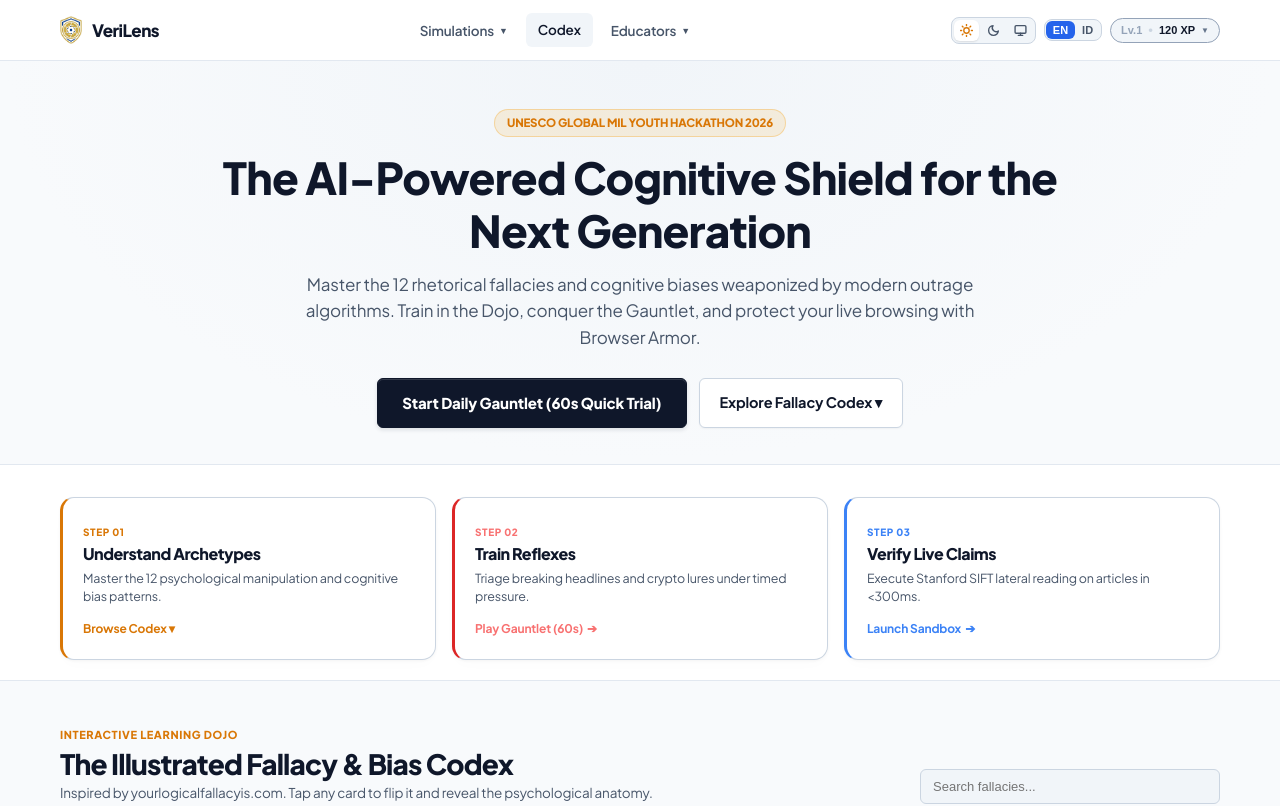
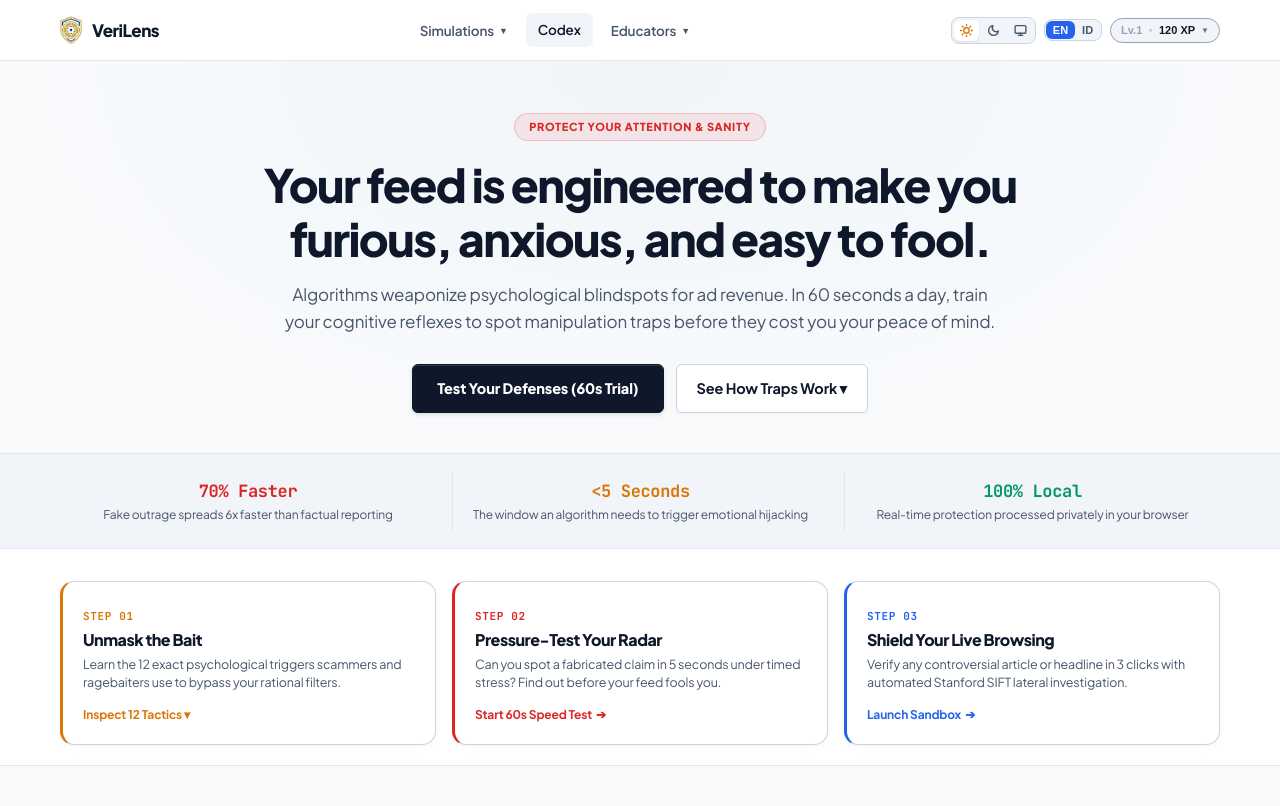
Before and after one commit to okihita/verilens, a Next.js app in the folder apps/web/: page / in a window 1280 px wide. Shown: the top 806 px of the page. Built offline with nearby package versions, Linux system fonts and the light colour scheme.

Commit message:
feat(landing): implement consumer loss-aversion hero and reality metrics strip

```diff
--- a/apps/web/app/(core)/page.js
+++ b/apps/web/app/(core)/page.js
@@ -42,29 +42,63 @@
 
   return (
     <div>
-      {/* Streamlined 2-Action Hero Section */}
-      <section style={{ padding: '48px 0 36px', textAlign: 'center', background: 'radial-gradient(ellipse at top, var(--bg-surface-elevated) 0%, var(--bg-app) 70%)', borderBottom: '1px solid var(--border-subtle)' }}>
+      {/* Consumer-Minded Emotional Hero Section (Loss-Aversion Framing) */}
+      <section style={{ padding: '52px 0 40px', textAlign: 'center', background: 'radial-gradient(ellipse at top, var(--bg-surface-elevated) 0%, var(--bg-app) 70%)', borderBottom: '1px solid var(--border-subtle)' }}>
         <div className="container" style={{ maxWidth: '880px' }}>
-          <div style={{ display: 'inline-flex', alignItems: 'center', gap: '6px', padding: '4px 12px', background: 'rgba(245, 158, 11, 0.12)', border: '1px solid rgba(245, 158, 11, 0.3)', borderRadius: '20px', fontSize: '11.5px', fontWeight: '800', color: 'var(--accent-amber)', textTransform: 'uppercase', marginBottom: '14px' }}>
+          <div style={{ display: 'inline-flex', alignItems: 'center', gap: '6px', padding: '4px 14px', background: 'rgba(239, 68, 68, 0.1)', border: '1px solid rgba(239, 68, 68, 0.25)', borderRadius: '20px', fontSize: '11px', fontWeight: '800', color: 'var(--accent-red)', textTransform: 'uppercase', letterSpacing: '0.06em', marginBottom: '16px' }}>
             <span>{t('hackathon_badge')}</span>
           </div>
 
-          <h1 style={{ fontSize: 'clamp(28px, 5.5vw, 44px)', fontWeight: '900', letterSpacing: '-0.8px', lineHeight: '1.2', marginBottom: '14px', color: 'var(--text-main)' }}>
+          <h1 style={{ fontSize: 'clamp(30px, 5.5vw, 46px)', fontWeight: '900', letterSpacing: '-0.035em', lineHeight: '1.18', marginBottom: '16px', color: 'var(--text-main)' }}>
             {t('hero_title')}
           </h1>
 
-          <p style={{ fontSize: 'clamp(14px, 3.5vw, 17px)', color: 'var(--text-secondary)', lineHeight: '1.55', marginBottom: '28px', maxWidth: '720px', margin: '0 auto 28px' }}>
+          <p style={{ fontSize: 'clamp(14.5px, 3.5vw, 17px)', color: 'var(--text-secondary)', lineHeight: '1.6', marginBottom: '28px', maxWidth: '720px', margin: '0 auto 28px', letterSpacing: '-0.01em' }}>
             {t('hero_desc')}
           </p>
 
-          {/* 2 Clear Hero Actions (Zero Competition) */}
+          {/* 2 High-Contrast Action CTAs */}
           <div style={{ display: 'flex', gap: '12px', justifyContent: 'center', flexWrap: 'wrap' }}>
-            <Link href="/gauntlet" className="btn btn-amber" style={{ padding: '12px 24px', fontSize: '15px', fontWeight: '800' }}>
+            <Link href="/gauntlet" className="btn btn-amber" style={{ padding: '12px 24px', fontSize: '14.5px', fontWeight: '800' }}>
               {t('hero_cta_primary')}
             </Link>
             <a href="#codex" className="btn btn-outline" style={{ padding: '12px 20px', fontSize: '14.5px' }}>
               {t('hero_cta_secondary')}
             </a>
+          </div>
+        </div>
+      </section>
+
+      {/* Slim Consumer Reality Strip (What's at Stake) */}
+      <section style={{ background: 'var(--bg-surface-elevated)', borderBottom: '1px solid var(--border-subtle)', padding: '16px 0' }}>
+        <div className="container">
+          <div style={{ display: 'grid', gridTemplateColumns: 'repeat(auto-fit, minmax(220px, 1fr))', gap: '16px', textAlign: 'center' }}>
+            <div style={{ padding: '8px 12px' }}>
+              <div style={{ fontFamily: 'var(--font-mono)', fontSize: '17px', fontWeight: '800', color: 'var(--accent-red)', letterSpacing: '-0.02em' }}>
+                {t('stat_faster_title')}
+              </div>
+              <div style={{ fontSize: '12px', color: 'var(--text-secondary)', marginTop: '2px', lineHeight: '1.4' }}>
+                {t('stat_faster_desc')}
+              </div>
+            </div>
+
+            <div style={{ padding: '8px 12px', borderLeft: '1px solid var(--border-subtle)' }}>
+              <div style={{ fontFamily: 'var(--font-mono)', fontSize: '17px', fontWeight: '800', color: 'var(--accent-amber)', letterSpacing: '-0.02em' }}>
+                {t('stat_window_title')}
+              </div>
+              <div style={{ fontSize: '12px', color: 'var(--text-secondary)', marginTop: '2px', lineHeight: '1.4' }}>
+                {t('stat_window_desc')}
+              </div>
+            </div>
+
+            <div style={{ padding: '8px 12px', borderLeft: '1px solid var(--border-subtle)' }}>
+              <div style={{ fontFamily: 'var(--font-mono)', fontSize: '17px', fontWeight: '800', color: 'var(--accent-emerald)', letterSpacing: '-0.02em' }}>
+                {t('stat_local_title')}
+              </div>
+              <div style={{ fontSize: '12px', color: 'var(--text-secondary)', marginTop: '2px', lineHeight: '1.4' }}>
+                {t('stat_local_desc')}
+              </div>
+            </div>
           </div>
         </div>
       </section>
@@ -77,10 +111,10 @@
             {/* Step 1 */}
             <a href="#codex" className="card" style={{ padding: '20px', textDecoration: 'none', borderLeft: '3px solid var(--accent-amber)', display: 'flex', flexDirection: 'column', justifyContent: 'space-between' }}>
               <div>
-                <span style={{ fontSize: '10px', fontWeight: '800', color: 'var(--accent-amber)', textTransform: 'uppercase', letterSpacing: '0.6px' }}>
+                <span className="mono-tag" style={{ color: 'var(--accent-amber)' }}>
                   {t('step1_badge')}
                 </span>
-                <h3 style={{ fontSize: '16px', fontWeight: '800', color: 'var(--text-main)', marginTop: '2px', marginBottom: '6px' }}>
+                <h3 style={{ fontSize: '16px', fontWeight: '800', color: 'var(--text-main)', marginTop: '4px', marginBottom: '6px' }}>
                   {t('step1_title')}
                 </h3>
                 <p style={{ fontSize: '12.5px', color: 'var(--text-secondary)', lineHeight: '1.45' }}>
@@ -95,41 +129,40 @@
             {/* Step 2 */}
             <Link href="/gauntlet" className="card" style={{ padding: '20px', textDecoration: 'none', borderLeft: '3px solid var(--accent-red)', display: 'flex', flexDirection: 'column', justifyContent: 'space-between' }}>
               <div>
-                <span style={{ fontSize: '10px', fontWeight: '800', color: '#F87171', textTransform: 'uppercase', letterSpacing: '0.6px' }}>
+                <span className="mono-tag" style={{ color: 'var(--accent-red)' }}>
                   {t('step2_badge')}
                 </span>
-                <h3 style={{ fontSize: '16px', fontWeight: '800', color: 'var(--text-main)', marginTop: '2px', marginBottom: '6px' }}>
+                <h3 style={{ fontSize: '16px', fontWeight: '800', color: 'var(--text-main)', marginTop: '4px', marginBottom: '6px' }}>
                   {t('step2_title')}
                 </h3>
                 <p style={{ fontSize: '12.5px', color: 'var(--text-secondary)', lineHeight: '1.45' }}>
                   {t('step2_desc')}
                 </p>
               </div>
-              <div style={{ marginTop: '14px', fontSize: '12px', fontWeight: '700', color: '#F87171', display: 'flex', alignItems: 'center', gap: '4px' }}>
+              <div style={{ marginTop: '14px', fontSize: '12px', fontWeight: '700', color: 'var(--accent-red)', display: 'flex', alignItems: 'center', gap: '4px' }}>
                 <span>{t('step2_action')}</span>
                 <span>➔</span>
               </div>
             </Link>
 
             {/* Step 3 */}
-            <Link href="/sandbox" className="card" style={{ padding: '20px', textDecoration: 'none', borderLeft: '3px solid var(--accent-blue-light)', display: 'flex', flexDirection: 'column', justifyContent: 'space-between' }}>
+            <Link href="/sandbox" className="card" style={{ padding: '20px', textDecoration: 'none', borderLeft: '3px solid var(--accent-blue)', display: 'flex', flexDirection: 'column', justifyContent: 'space-between' }}>
               <div>
-                <span style={{ fontSize: '10px', fontWeight: '800', color: 'var(--accent-blue-light)', textTransform: 'uppercase', letterSpacing: '0.6px' }}>
+                <span className="mono-tag" style={{ color: 'var(--accent-blue)' }}>
                   {t('step3_badge')}
                 </span>
-                <h3 style={{ fontSize: '16px', fontWeight: '800', color: 'var(--text-main)', marginTop: '2px', marginBottom: '6px' }}>
+                <h3 style={{ fontSize: '16px', fontWeight: '800', color: 'var(--text-main)', marginTop: '4px', marginBottom: '6px' }}>
                   {t('step3_title')}
                 </h3>
                 <p style={{ fontSize: '12.5px', color: 'var(--text-secondary)', lineHeight: '1.45' }}>
                   {t('step3_desc')}
                 </p>
               </div>
-              <div style={{ marginTop: '14px', fontSize: '12px', fontWeight: '700', color: 'var(--accent-blue-light)', display: 'flex', alignItems: 'center', gap: '4px' }}>
+              <div style={{ marginTop: '14px', fontSize: '12px', fontWeight: '700', color: 'var(--accent-blue)', display: 'flex', alignItems: 'center', gap: '4px' }}>
                 <span>{t('step3_action')}</span>
                 <span>➔</span>
               </div>
             </Link>
-
           </div>
         </div>
       </section>
```
Also changed, not shown: apps/web/lib/i18n.js.
